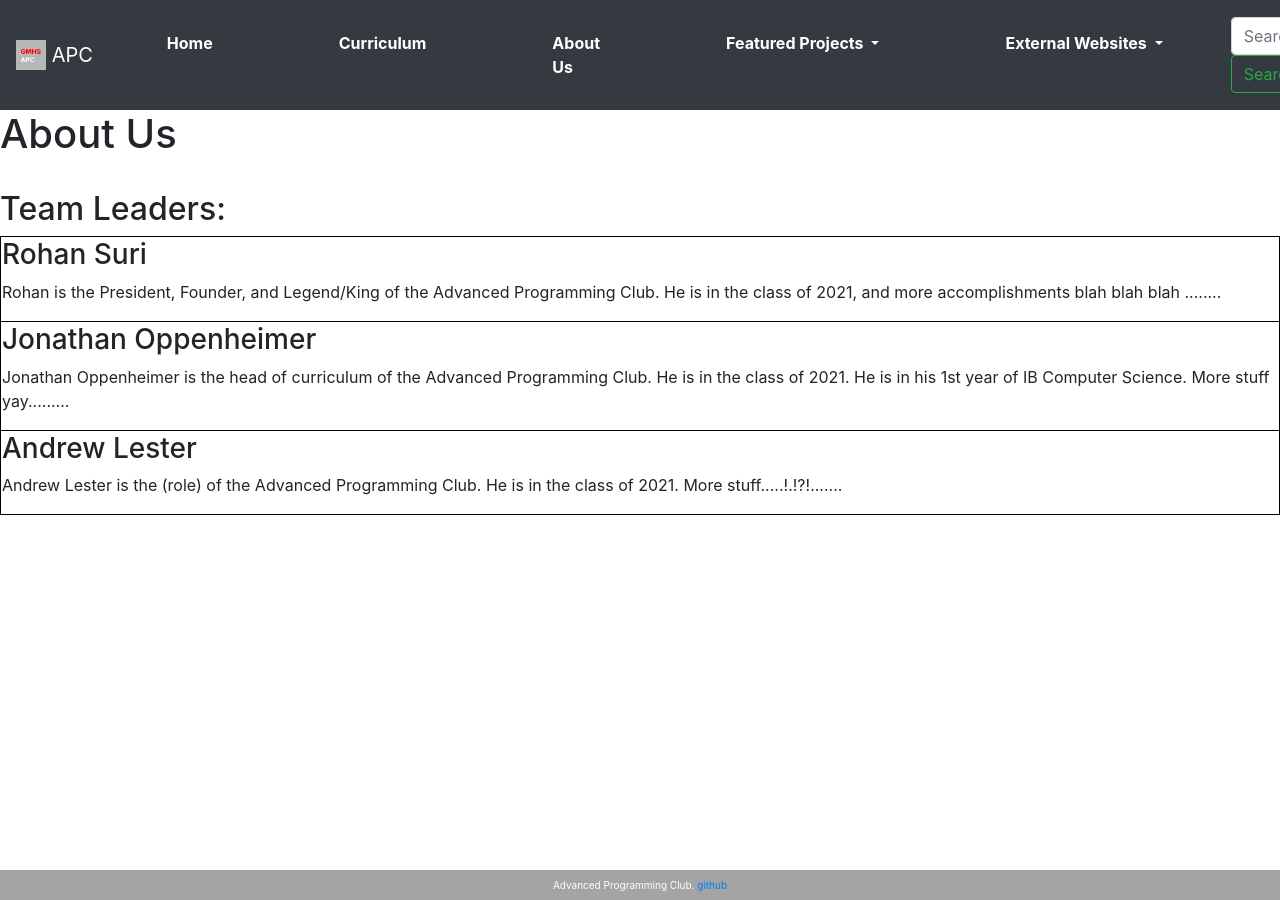
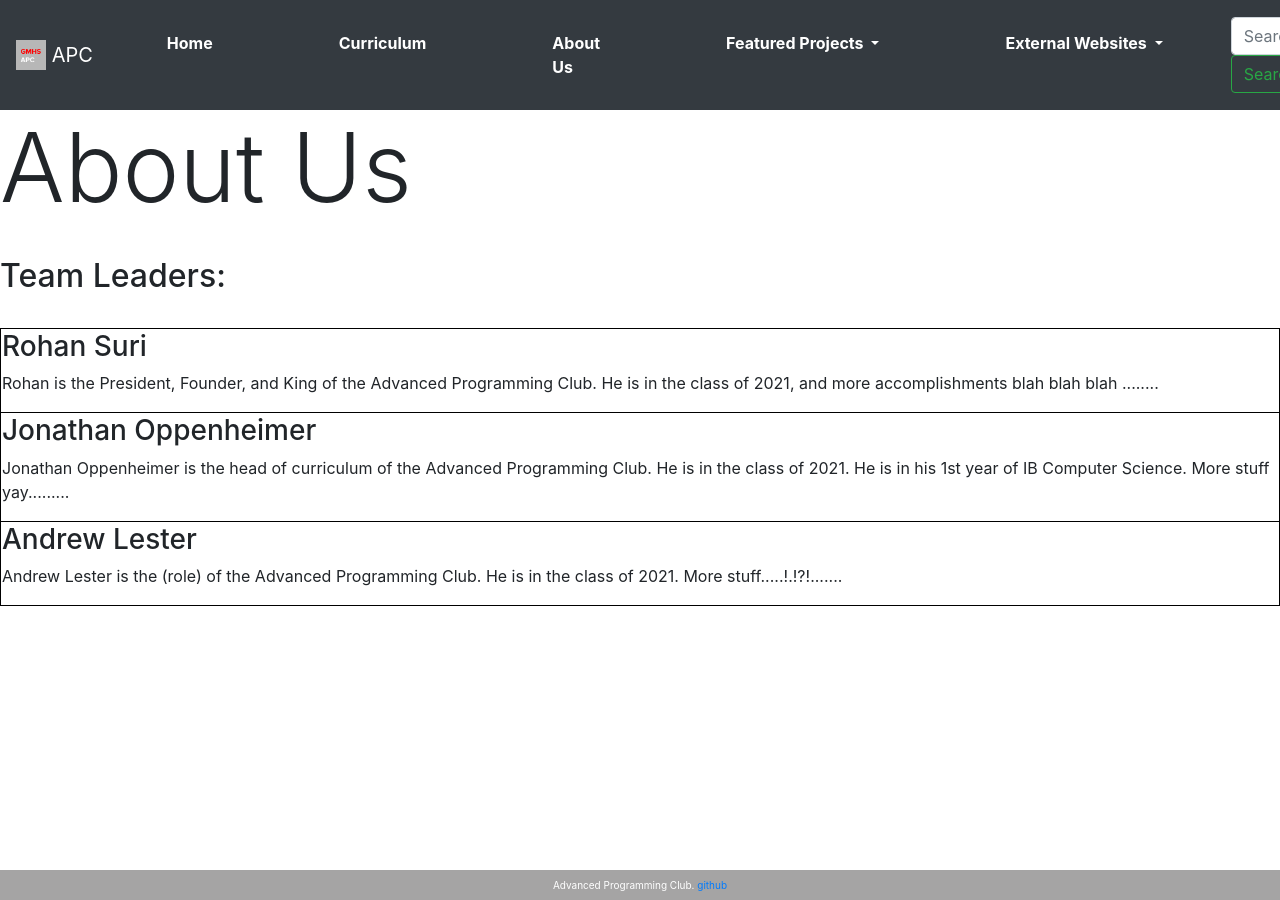
Before and after one commit to apc-gmhs/apc-website, a Jekyll site: the page built from _pages/about_us.html, in a window 1280 px wide. Built offline with Jekyll 4.4.1, drawn with Linux system fonts in a browser that asks for light colours.

Commit message:
bigger About Us title

```diff
--- a/_pages/about_us.html
+++ b/_pages/about_us.html
@@ -8,16 +8,18 @@ stylesheets:
 ---
 
 <main>
-	<h1 id="title">About Us</h1>
+  <h1 class="display-1" id="title">About Us</h1>
   <br />
-	<h2>Team Leaders:</h2>
-
+  <h2 class="h2">Team Leaders:</h2>
+  <br>
   <table id="leaders">
     <tr>
       <!-- that is how you spell is last name right :/ -->
       <td>
         <h3>Rohan Suri</h3>
-				<p>Rohan is the President, Founder, and Legend/King of the Advanced Programming Club. He is in the class of 2021, and more accomplishments blah blah blah ........</p>
+        <p>Rohan is the President, Founder, and King of the Advanced Programming Club. He is in the class of 2021, and more accomplishments blah blah blah ........</p>
+
+
       </td>
     </tr>
     <tr>
```
Lines whose indentation alone changed are shown as unchanged.
